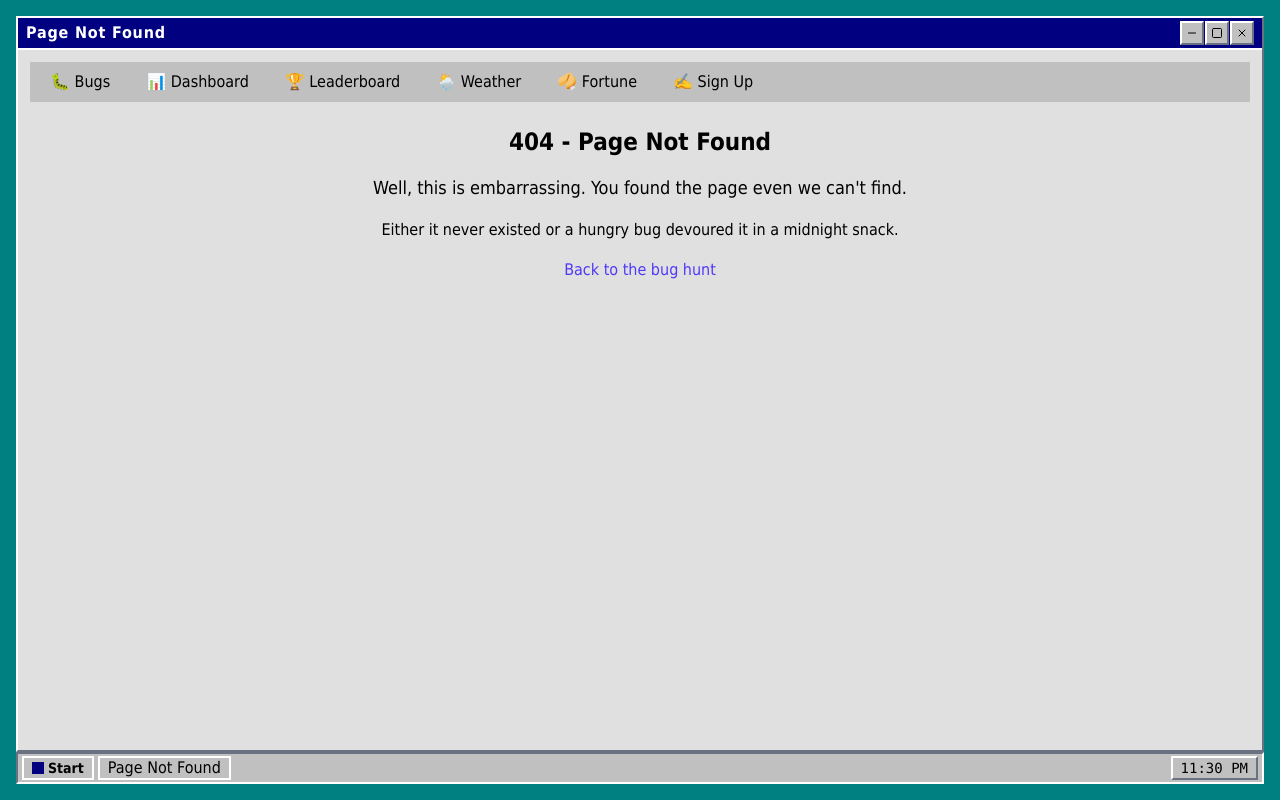
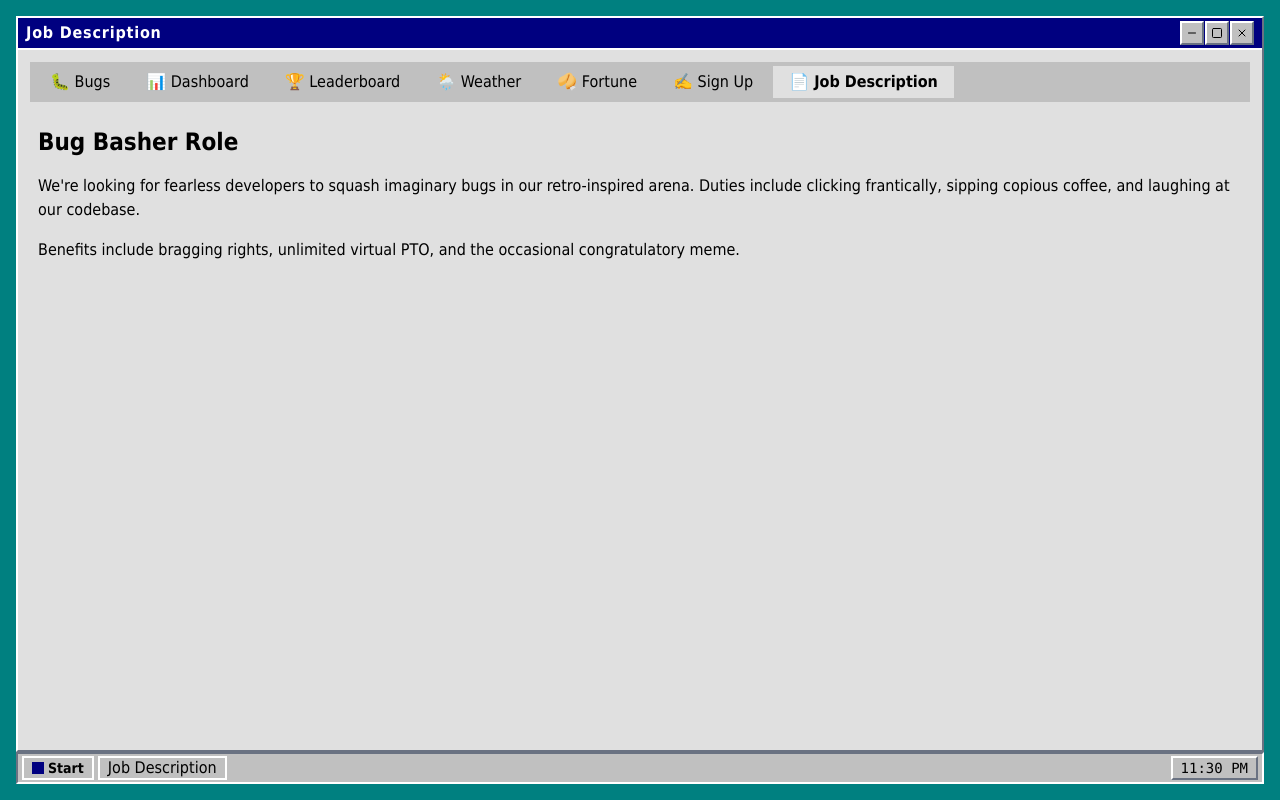
Before and after one commit to Typefacers/bug, a React (Vite) app: page /job-description in a window 1280 px wide. Built offline with nearby package versions, Linux system fonts and the light colour scheme.

Commit message:
Add job description page

```diff
--- a/src/App.tsx
+++ b/src/App.tsx
@@ -19,6 +19,7 @@ const EasterEgg = lazy(() => import('./routes/EasterEgg'))
 const Weather = lazy(() => import('./routes/Weather'))
 const SignUp = lazy(() => import('./routes/SignUp'))
 const Fortune = lazy(() => import('./routes/Fortune'))
+const JobDescription = lazy(() => import('./routes/JobDescription'))
 import { Minus, Square, X as CloseIcon } from 'lucide-react'
 import { raised, windowShadow } from './utils/win95'
 import Taskbar from './components/Taskbar'
@@ -54,6 +55,8 @@ function AppContent() {
         return 'Weather Forecast'
       case '/fortune':
         return 'Fortune Cookie'
+      case '/job-description':
+        return 'Job Description'
       default:
         if (location.pathname.startsWith('/user/')) return 'User Profile'
         return 'Page Not Found'
@@ -168,6 +171,12 @@ function AppContent() {
                   >
                     ✍️ Sign Up
                   </Link>
+                  <Link
+                    to="/job-description"
+                    className={`px-4 py-1 ${location.pathname === '/job-description' ? 'bg-[#E0E0E0] font-semibold' : 'hover:bg-[#D0D0D0]'}`}
+                  >
+                    📄 Job Description
+                  </Link>
                 </div>
 
                 {/* Route Content */}
@@ -185,6 +194,10 @@ function AppContent() {
                       <Route path="/user/:userId" element={<UserProfile />} />
                       <Route path="/bug/new" element={<NewBug />} />
                       <Route path="/sign-up" element={<SignUp />} />
+                      <Route
+                        path="/job-description"
+                        element={<JobDescription />}
+                      />
                       <Route path="/easter-egg" element={<EasterEgg />} />
                       <Route path="*" element={<NotFound />} />
                     </Routes>
--- /dev/null
+++ b/src/routes/JobDescription.tsx
@@ -0,0 +1,24 @@
+import Meta from '../components/Meta'
+
+export default function JobDescription() {
+  return (
+    <>
+      <Meta
+        title="Job Description"
+        description="Learn about the prestigious Bug Basher position."
+      />
+      <div className="space-y-4">
+        <h1 className="text-2xl font-bold">Bug Basher Role</h1>
+        <p>
+          We're looking for fearless developers to squash imaginary bugs in our
+          retro-inspired arena. Duties include clicking frantically, sipping
+          copious coffee, and laughing at our codebase.
+        </p>
+        <p>
+          Benefits include bragging rights, unlimited virtual PTO, and the
+          occasional congratulatory meme.
+        </p>
+      </div>
+    </>
+  )
+}
```
Also changed, not shown: 1 other file (tests, documents, lock files or other folders).
